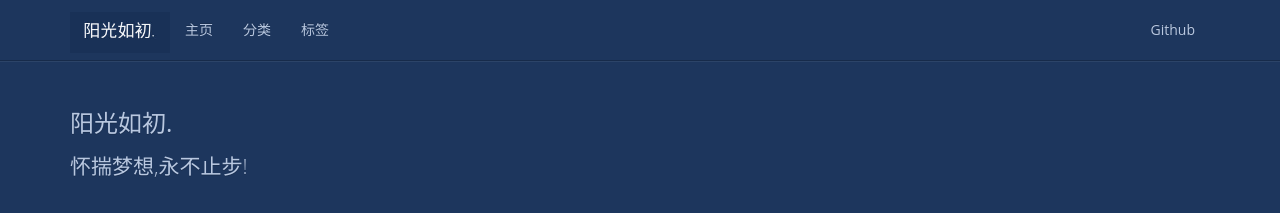
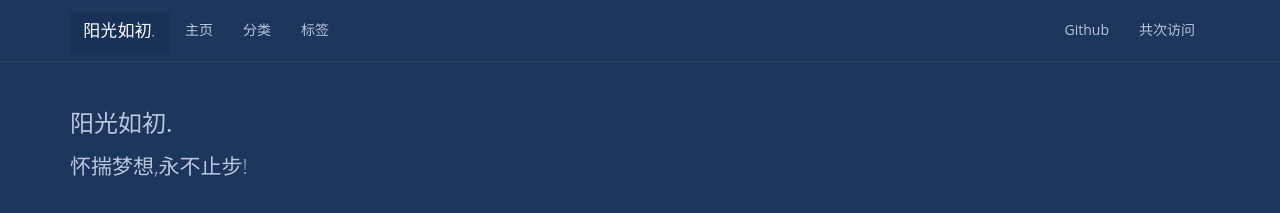
Before and after one commit to TheNowWJJ/blog, a Jekyll site: the page built from index.html, in a window 1280 px wide and 900 px high. Shown: the top 213 px of the window. Built offline with Jekyll 4.4.1, drawn with Linux system fonts in a browser that asks for light colours; the list of posts is cut into pages by our own code; comment, search, counter and statistics services are not loaded.

Commit message:
访问量统计

```diff
--- a/_includes/footer.html
+++ b/_includes/footer.html
@@ -9,6 +9,8 @@
 	</div>
 </footer>
 
+{% include fangwentongji.html %}
+
 <script src="{{ '/styles/js/jquery.min.js' | prepend: site.baseurl }}"></script>
 <script src="{{ '/styles/js/bootstrap.min.js' | prepend: site.baseurl }}"></script>
 <script src="{{ '/styles/js/holder.min.js' | prepend: site.baseurl }}"></script>
--- a/_includes/header.html
+++ b/_includes/header.html
@@ -26,6 +26,13 @@
         <li>
           <a href="{{site.github}}">Github</a>
         </li>
+        <li>
+          <a href="javascript:void(0);">
+            <span id="busuanzi_container_site_pv">
+              共<span id="busuanzi_value_site_pv"></span>次访问
+            </span>
+          </a>
+        </li>
       </ul>
     </nav>
   </div>
```
